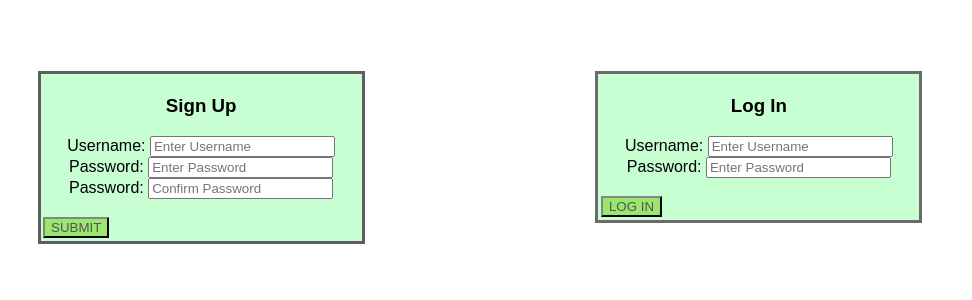
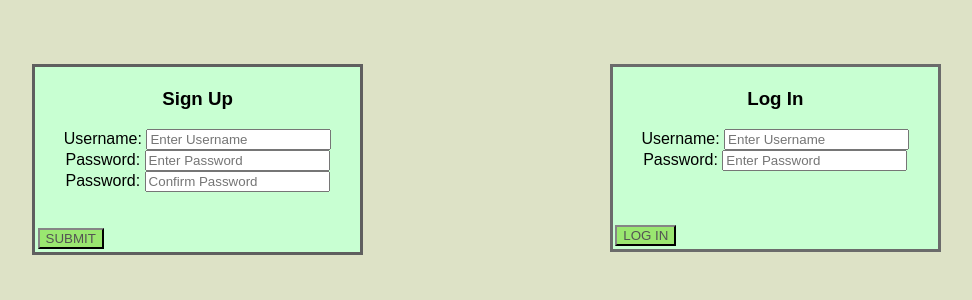
Before and after one commit to Lcs-Knsk/CAC-2022, a Flask app: page /sign_up in a window 1280 px wide. Shown: the top 300 px of the page, without its empty margins (160-1132 px from the left). Run offline with Flask 2, Linux system fonts and the light colour scheme.

Commit message:
updated style for login page, might wanna change later
CAC CAC CAC CAC

```diff
--- a/website/static/CSS/auth.css
+++ b/website/static/CSS/auth.css
@@ -1,7 +1,12 @@
+html, body{
+    margin: 0px;
+    background-color: #DDE2C6;
+}
+
 #signUpForm{
     width: 25%;
     float: left;
-    margin: 5% 10% 0% 15%;
+    margin: 5% 14% 0% 15%;
     border: solid;
     border-color: rgb(95, 95, 95);
     padding: 0.2%;
@@ -12,7 +17,7 @@
 #loginForm{
     width: 25%;
     float: right;
-    margin: 5% 15% 0% 5%;
+    margin: 5% 14% 0% 5%;
     border: solid;
     border-color: rgb(107, 107, 107);
     padding: 0.2%;
--- a/website/templates/SignUp.html
+++ b/website/templates/SignUp.html
@@ -45,7 +45,7 @@
                 <label for="Password2">Password: </label>
                 <input type="password" id="Password2" name="Password2" placeholder="Confirm Password">
             </div>
-
+            <br>
             <br>
             <button type="submit" name="signUpForm" class="submitButton">SUBMIT</button>
         </form>
@@ -62,6 +62,8 @@
                 <input type="password" id="Password" name="Password" placeholder="Enter Password">
             </div>
             <br>
+            <br>
+            <br>
             <button type="submit" name="loginForm" class="submitButton">LOG IN</button>
         </form>
     </body>
```
